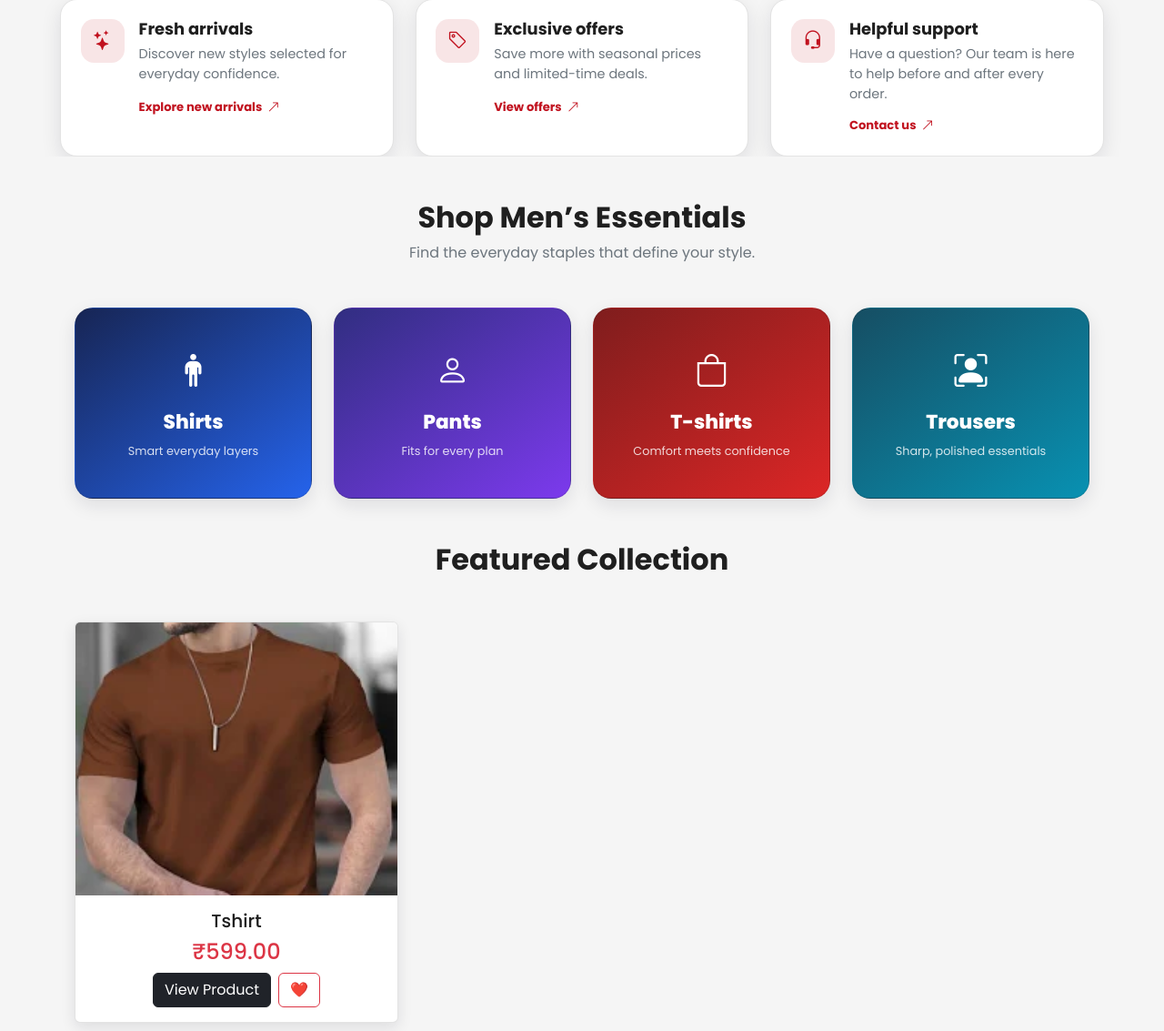
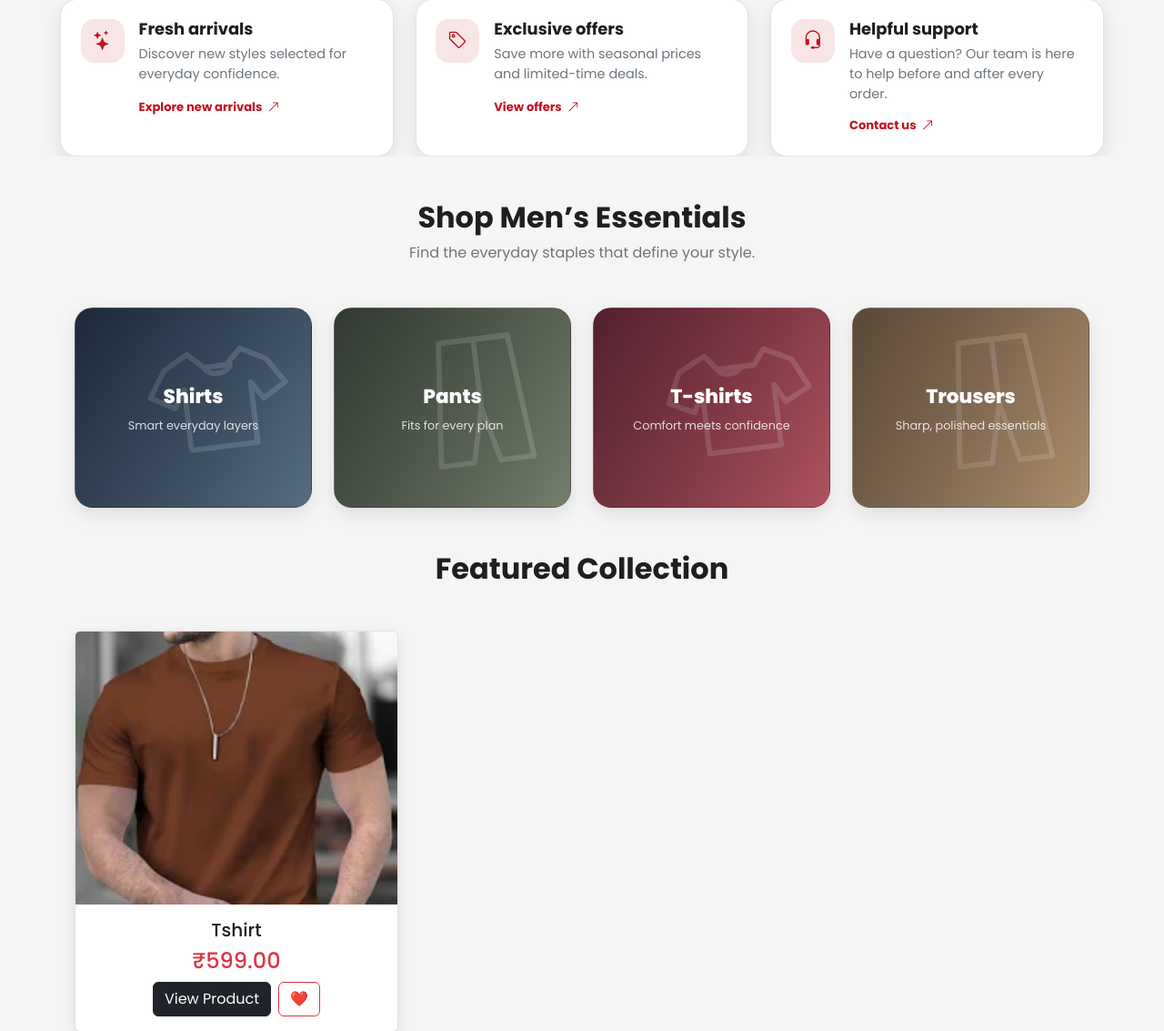
Before and after one commit to adarshdubey999/VIRARKAR-FASHION-, a Django app: page / in a window 1280 px wide. Shown: the part 930-2063 px from the top of the page at 91% size. Run offline with Django 5.2, Linux system fonts and the light colour scheme; data comes from the database, SQL or seed files in the repository.

Commit message:
Add premium clothing category watermarks

```diff
--- a/virarkar/static/css/style.css
+++ b/virarkar/static/css/style.css
@@ -672,3 +672,84 @@ html[data-theme="dark"] .logo:hover .logo-black {
         font-size: 0.7rem;
     }
 }
+
+
+/* Premium watermark treatment for men's clothing categories. */
+.clothing-category-card {
+    position: relative;
+    isolation: isolate;
+    overflow: hidden;
+    min-height: 220px;
+    background-size: cover;
+    background-position: center;
+}
+
+.clothing-category-card::before {
+    content: "";
+    position: absolute;
+    z-index: -1;
+    inset: 0;
+    background-repeat: no-repeat;
+    background-position: 88% 58%;
+    background-size: 68% 125%;
+    opacity: 0.16;
+    transform: rotate(-7deg);
+    transition: opacity 0.25s ease, transform 0.25s ease;
+}
+
+.clothing-category-card::after {
+    content: "";
+    position: absolute;
+    z-index: -1;
+    inset: 0;
+    background: linear-gradient(90deg, rgba(8, 12, 18, 0.24), rgba(8, 12, 18, 0.04));
+}
+
+.clothing-category-card:hover::before {
+    opacity: 0.25;
+    transform: rotate(-7deg) scale(1.06);
+}
+
+.clothing-category-card span,
+.clothing-category-card small {
+    position: relative;
+    z-index: 1;
+}
+
+.category-shirt {
+    background: linear-gradient(135deg, #243247 0%, #5b7186 100%);
+}
+
+.category-shirt::before {
+    background-image: url("../images/category-watermarks/shirt.svg");
+}
+
+.category-pants {
+    background: linear-gradient(135deg, #3e473b 0%, #78836f 100%);
+}
+
+.category-pants::before {
+    background-image: url("../images/category-watermarks/pants.svg");
+}
+
+.category-tshirt {
+    background: linear-gradient(135deg, #6b2737 0%, #b55661 100%);
+}
+
+.category-tshirt::before {
+    background-image: url("../images/category-watermarks/tshirt.svg");
+}
+
+.category-trousers {
+    background: linear-gradient(135deg, #745b45 0%, #b49470 100%);
+}
+
+.category-trousers::before {
+    background-image: url("../images/category-watermarks/trousers.svg");
+}
+
+@media (max-width: 575.98px) {
+    .clothing-category-card {
+        min-height: 175px;
+    }
+}
--- a/virarkar/templates/home.html
+++ b/virarkar/templates/home.html
@@ -99,7 +99,6 @@
     <div class="row g-4">
         <div class="col-6 col-lg-3">
             <a class="clothing-category-card category-shirt" href="{% url 'product_list' %}?q=shirt">
-                <i class="bi bi-person-standing" aria-hidden="true"></i>
                 <span>Shirts</span>
                 <small>Smart everyday layers</small>
             </a>
@@ -107,7 +106,6 @@
 
         <div class="col-6 col-lg-3">
             <a class="clothing-category-card category-pants" href="{% url 'product_list' %}?q=pants">
-                <i class="bi bi-person" aria-hidden="true"></i>
                 <span>Pants</span>
                 <small>Fits for every plan</small>
             </a>
@@ -115,7 +113,6 @@
 
         <div class="col-6 col-lg-3">
             <a class="clothing-category-card category-tshirt" href="{% url 'product_list' %}?q=tshirt">
-                <i class="bi bi-bag" aria-hidden="true"></i>
                 <span>T-shirts</span>
                 <small>Comfort meets confidence</small>
             </a>
@@ -123,7 +120,6 @@
 
         <div class="col-6 col-lg-3">
             <a class="clothing-category-card category-trousers" href="{% url 'product_list' %}?q=trouser">
-                <i class="bi bi-person-bounding-box" aria-hidden="true"></i>
                 <span>Trousers</span>
                 <small>Sharp, polished essentials</small>
             </a>
```
Also changed, not shown: virarkar/static/images/category-watermarks/pants.svg (added), virarkar/static/images/category-watermarks/shirt.svg (added), virarkar/static/images/category-watermarks/trousers.svg (added), virarkar/static/images/category-watermarks/tshirt.svg (added).
